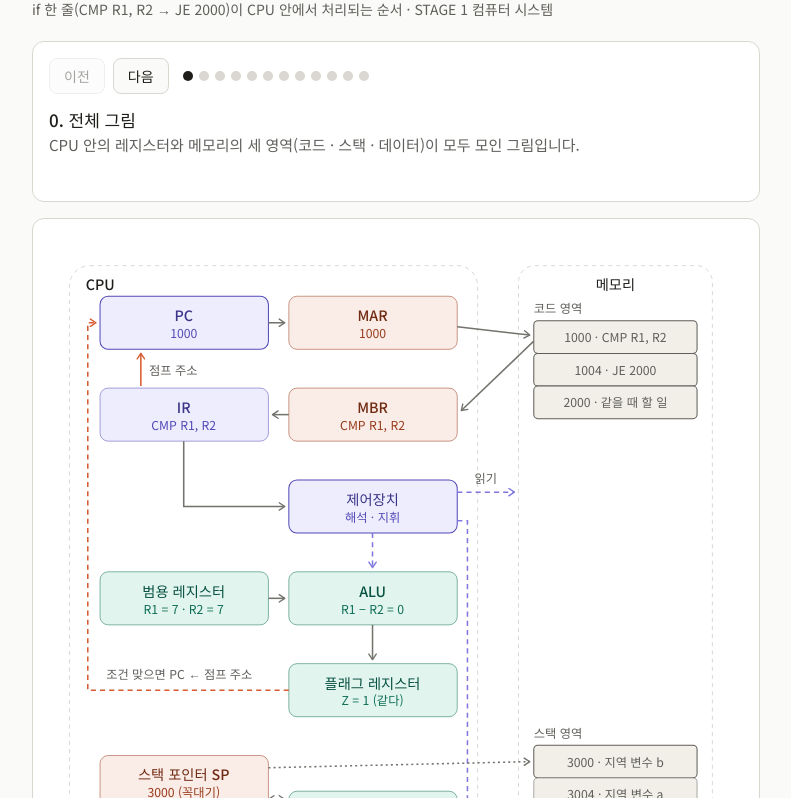
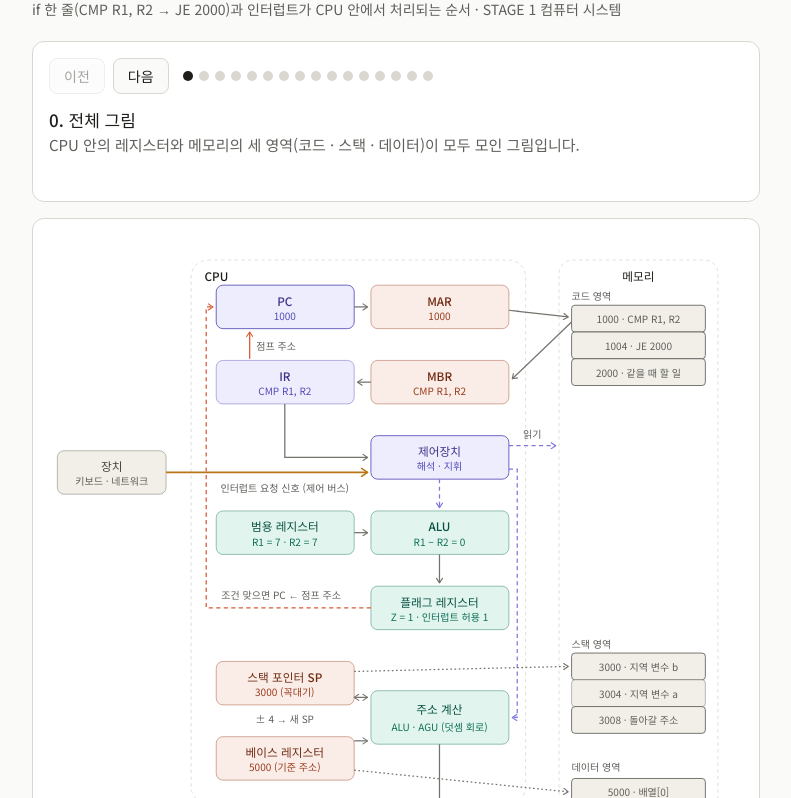
Before and after one commit to jungky4132/dev-study, a plain HTML site: page stage1/cpu-register.html in a window 1280 px wide. Shown: the part 72-870 px from the top of the page, without its empty margins (244-1035 px from the left). Drawn offline with Linux system fonts and the light colour scheme.

Commit message:
STAGE 1: CPU 레지스터 그림에 인터럽트 흐름 추가
- 장치 → 제어 버스 → 제어장치로 들어오는 인터럽트 요청 신호
- 플래그 레지스터에 인터럽트 허용 비트 표시
- 인터럽트 단계 4개 추가 (요청 도착 · 허용 확인 · 스택 백업 · 처리 후 복귀)

Co-Authored-By: Claude Opus 5.5 <noreply@anthropic.com>
Claude-Session: https://claude.ai/code/session_01R1MDXSgYngJUf4188WqAMk

```diff
--- a/stage1/cpu-register.html
+++ b/stage1/cpu-register.html
@@ -34,11 +34,12 @@ svg text{font-family:"Noto Sans KR",system-ui,sans-serif}
 footer{font-size:13px;color:var(--muted);margin-top:24px} a{color:var(--pu-s)}
 </style></head><body><main>
 <h1>CPU 레지스터 한 장 그림</h1>
-<p class="sub">if 한 줄(CMP R1, R2 → JE 2000)이 CPU 안에서 처리되는 순서 · STAGE 1 컴퓨터 시스템</p>
+<p class="sub">if 한 줄(CMP R1, R2 → JE 2000)과 인터럽트가 CPU 안에서 처리되는 순서 · STAGE 1 컴퓨터 시스템</p>
 <div class="panel"><div class="ctrl"><button id="prev">이전</button><button id="next">다음</button><div class="dots" id="dots"></div></div>
 <div id="stitle"></div><div id="sdesc"></div></div>
-<div class="panel"><svg id="fig" width="100%" role="img" aria-label="CPU 레지스터와 메모리 전체 구조도" viewBox="0 0 680 820" xmlns="http://www.w3.org/2000/svg">
+<div class="panel"><svg id="fig" width="100%" role="img" aria-label="CPU 레지스터, 메모리, 인터럽트 요청까지 포함한 전체 구조도" viewBox="0 0 830 820" xmlns="http://www.w3.org/2000/svg">
 <defs><marker id="arrow" viewBox="0 0 10 10" refX="8" refY="5" markerWidth="6" markerHeight="6" orient="auto-start-reverse"><path d="M2 1L8 5L2 9" fill="none" stroke="context-stroke" stroke-width="1.5" stroke-linecap="round" stroke-linejoin="round"/></marker></defs>
+<g transform="translate(150,0)">
 <rect x="20" y="30" width="400" height="650" rx="20" fill="none" stroke="var(--b)" stroke-width="0.5" stroke-dasharray="4 4"/>
 <text class="th" x="36" y="48" dominant-baseline="central">CPU</text>
 <rect x="460" y="30" width="190" height="736" rx="16" fill="none" stroke="var(--b)" stroke-width="0.5" stroke-dasharray="4 4"/>
@@ -73,7 +74,7 @@ footer{font-size:13px;color:var(--muted);margin-top:24px} a{color:var(--pu-s)}
 <g class="el c-teal" id="alu"><rect x="235" y="330" width="165" height="52" rx="8" stroke-width="0.5"/><text class="th" x="317" y="348" text-anchor="middle" dominant-baseline="central">ALU</text><text class="ts" x="317" y="366" text-anchor="middle" dominant-baseline="central">R1 − R2 = 0</text></g>
 <g class="el" id="a9"><line x1="215" y1="356" x2="231" y2="356" class="arr" marker-end="url(#arrow)"/></g>
 <g class="el" id="a10"><line x1="317" y1="382" x2="317" y2="416" class="arr" marker-end="url(#arrow)"/></g>
-<g class="el c-teal" id="flag"><rect x="235" y="420" width="165" height="52" rx="8" stroke-width="0.5"/><text class="th" x="317" y="438" text-anchor="middle" dominant-baseline="central">플래그 레지스터</text><text class="ts" x="317" y="456" text-anchor="middle" dominant-baseline="central">Z = 1 (같다)</text></g>
+<g class="el c-teal" id="flag"><rect x="235" y="420" width="165" height="52" rx="8" stroke-width="0.5"/><text class="th" x="317" y="438" text-anchor="middle" dominant-baseline="central">플래그 레지스터</text><text class="ts" x="317" y="456" text-anchor="middle" dominant-baseline="central" id="flagv">Z = 1 · 인터럽트 허용 1</text></g>
 <g class="el" id="a11"><path d="M235 446 H38 V86 H46" fill="none" stroke="#D85A30" stroke-width="1.5" stroke-dasharray="5 4" marker-end="url(#arrow)"/><text class="ts" x="56" y="430" dominant-baseline="central">조건 맞으면 PC ← 점프 주소</text></g>
 <g class="el c-coral" id="sp"><rect x="50" y="510" width="165" height="52" rx="8" stroke-width="0.5"/><text class="th" x="132" y="528" text-anchor="middle" dominant-baseline="central">스택 포인터 SP</text><text class="ts" x="132" y="546" text-anchor="middle" dominant-baseline="central" id="spv">3000 (꼭대기)</text></g>
 <g class="el" id="a14"><line x1="215" y1="522" x2="471" y2="516" class="arr" stroke-dasharray="2 3" marker-end="url(#arrow)"/></g>
@@ -89,12 +90,15 @@ footer{font-size:13px;color:var(--muted);margin-top:24px} a{color:var(--pu-s)}
 <line x1="320" y1="797" x2="350" y2="797" stroke="#7F77DD" stroke-width="1.5" stroke-dasharray="5 4"/><text class="ts" x="358" y="797" dominant-baseline="central">지휘 신호</text>
 <line x1="430" y1="797" x2="460" y2="797" stroke="#D85A30" stroke-width="1.5"/><text class="ts" x="468" y="797" dominant-baseline="central">PC 바꾸기</text>
 <line x1="540" y1="797" x2="570" y2="797" stroke="#73726c" stroke-width="1.5" stroke-dasharray="2 3"/><text class="ts" x="578" y="797" dominant-baseline="central">가리킴</text>
+</g>
+<g class="el c-gray" id="dev"><rect x="10" y="258" width="130" height="52" rx="8" stroke-width="0.5"/><text class="th" x="75" y="276" text-anchor="middle" dominant-baseline="central">장치</text><text class="ts" x="75" y="294" text-anchor="middle" dominant-baseline="central">키보드 · 네트워크</text></g>
+<g class="el" id="aint"><line x1="140" y1="284" x2="381" y2="284" stroke="#BA7517" stroke-width="2" marker-end="url(#arrow)"/><text class="ts" x="205" y="302" dominant-baseline="central">인터럽트 요청 신호 (제어 버스)</text></g>
 </svg></div>
-<footer><a href="../">← dev-study 목차</a> · 출처: 혼자 공부하는 컴퓨터구조+운영체제 섹션 4–5 학습 정리</footer>
+<footer><a href="../">← dev-study 목차</a> · 출처: 혼자 공부하는 컴퓨터구조+운영체제 섹션 4–5 학습 정리 (인터럽트 포함)</footer>
 </main>
 <script>
 const S=[
-{t:'0. 전체 그림',d:'CPU 안의 레지스터와 메모리의 세 영역(코드 · 스택 · 데이터)이 모두 모인 그림입니다.',on:null,v:{pcv:'1000',marv:'1000',mbrv:'CMP R1, R2',irv:'CMP R1, R2',spv:'3000 (꼭대기)'}},
+{t:'0. 전체 그림',d:'CPU 안의 레지스터와 메모리의 세 영역(코드 · 스택 · 데이터)이 모두 모인 그림입니다.',on:null,v:{pcv:'1000',marv:'1000',mbrv:'CMP R1, R2',irv:'CMP R1, R2',spv:'3000 (꼭대기)',flagv:'Z = 1 · 인터럽트 허용 1'}},
 {t:'1. 준비 (운영체제)',d:'운영체제가 명령어를 메모리 코드 영역에 올리고, PC에 첫 명령어 주소(1000)를, SP에 스택 시작 위치를 넣어 줍니다. 여기부터는 CPU가 혼자 돌립니다.',on:['pc','sp','m1000','m1004','m2000'],v:{pcv:'1000',marv:'—',mbrv:'—',irv:'—',spv:'3000 (꼭대기)'}},
 {t:'2. 인출 ① 주소 보내기',d:'PC의 주소 1000을 MAR에 복사하고, 제어장치가 메모리에 "읽기" 신호를 보냅니다. 주소는 MAR에서 주소 버스를 타고 메모리로 갑니다.',on:['pc','a1','mar','a2','cu','a6','m1000'],v:{pcv:'1000',marv:'1000',mbrv:'—',irv:'—'}},
 {t:'3. 인출 ② 명령어 받기 + PC + 1',d:'메모리 1000번지의 CMP R1, R2가 데이터 버스로 MBR에 들어오고 IR로 옮겨집니다. 이때 PC는 미리 +1되어 1004를 가리킵니다. 모든 명령어가 여기서 +1 됩니다.',on:['m1000','a3','mbr','a4','ir','pc'],v:{pcv:'1004 (+1)',marv:'1000',mbrv:'CMP R1, R2',irv:'CMP R1, R2'}},
@@ -105,7 +109,11 @@ const S=[
 {t:'8. 무조건 점프 · 함수 호출',d:'JMP나 CALL은 플래그를 보지 않고 IR에 적힌 주소로 PC를 바로 바꿉니다. CALL은 그 전에 "돌아갈 주소"를 스택에 push합니다.',on:['ir','a12','pc','m3008'],v:{irv:'CALL add',pcv:'add 시작 주소'}},
 {t:'9. 스택 push · pop (SP)',d:'제어장치가 주소 계산 회로에 지시하면 SP에서 4를 빼(push) 새 SP를 만들고 그 칸에 값을 씁니다. pop은 값을 읽고 4를 더합니다. SP는 항상 스택 꼭대기를 가리킵니다.',on:['cu','a8','agu','a13','sp','a14','m3000'],v:{spv:'3000 → 2996 (push)',irv:'PUSH'}},
 {t:'10. 베이스 레지스터 + 오프셋',d:'LOAD R1, [BR + 8]이 오면 주소 계산이 베이스 레지스터의 5000에 오프셋 8을 더해 5008을 만들고 배열[2]를 읽습니다. 베이스 레지스터 값은 바뀌지 않습니다.',on:['cu','a8','br','a15','agu','a17','m5008','a16','m5000'],v:{irv:'LOAD R1, [BR+8]',spv:'3000 (꼭대기)'}},
-{t:'11. 반복',d:'명령어 하나가 끝나면 PC가 가리키는 주소로 2단계(인출)부터 다시 시작합니다. 사이클 사이에 인터럽트가 오면 PC를 스택에 저장하고 처리 코드로 점프했다가 돌아옵니다.',on:null,v:{pcv:'다음 주소',marv:'—',mbrv:'—',irv:'—',spv:'3000 (꼭대기)'}}];
+{t:'11. 인터럽트 요청 도착',d:'키보드 입력이나 네트워크 수신처럼 장치가 처리를 요청하면, 인터럽트 요청 신호가 제어 버스를 타고 제어장치로 들어옵니다(초인종). 제어장치는 명령어 하나를 끝낼 때마다 이 신호가 왔는지 확인합니다.',on:['dev','aint','cu'],v:{pcv:'다음 명령어 주소',irv:'실행 중이던 명령어',marv:'—',mbrv:'—',spv:'3000 (꼭대기)'}},
+{t:'12. 받아들일지 확인 (인터럽트 플래그)',d:'요청이 왔으면 제어장치가 플래그 레지스터의 인터럽트 플래그를 봅니다(방해 금지 팻말). 1이면 받아들이고, 0이면 무시하고 하던 일을 계속합니다. 요청이 플래그에 표시되는 것이 아니라, 플래그는 허용 스위치입니다.',on:['dev','aint','cu','flag'],v:{flagv:'인터럽트 허용 1 → 받아들임'}},
+{t:'13. 하던 일 백업 (스택에 push)',d:'제어장치의 지시로 지금의 PC와 플래그를 스택에 push합니다. 주소 계산 회로가 SP에서 4씩 빼 새 꼭대기를 만들고, 그 칸에 값을 씁니다. 돌아올 때 그대로 되돌리기 위해서입니다.',on:['cu','pc','flag','a8','agu','a13','sp','a14','m3000'],v:{spv:'2996 (PC·플래그 저장)'}},
+{t:'14. 처리 코드로 점프 → 끝나면 복귀',d:'PC를 인터럽트 처리 코드(운영체제가 준비해 둔 코드)의 주소로 바꿔 실행합니다. 처리가 끝나면 스택에서 PC와 플래그를 pop해 되돌리고, 하던 명령어 다음부터 이어서 실행합니다. 정전처럼 급한 인터럽트(NMI)는 인터럽트 플래그가 0이어도 막을 수 없습니다.',on:['pc','sp','a14','m3000','cu'],v:{pcv:'처리 코드 → 복귀',spv:'3000 (꼭대기)'}},
+{t:'15. 반복',d:'명령어 하나가 끝나면 PC가 가리키는 주소로 2단계(인출)부터 다시 시작합니다. 제어장치는 클럭, IR의 명령어, 플래그, 제어 버스 신호(인터럽트 포함) 네 가지를 받아 매번 무엇을 할지 정합니다. 이 사이클이 1초에 수십억 번 반복됩니다.',on:null,v:{pcv:'다음 주소',marv:'—',mbrv:'—',irv:'—',spv:'3000 (꼭대기)',flagv:'Z = 1 · 인터럽트 허용 1'}}];
 let i=0;const cur={};const fig=document.getElementById('fig');const dots=document.getElementById('dots');
 S.forEach((s,k)=>{const d=document.createElement('button');d.className='dot';d.setAttribute('aria-label',s.t);d.onclick=()=>{i=k;rebuild();};dots.append(d);});
 function rebuild(){Object.keys(cur).forEach(k=>delete cur[k]);for(let k=0;k<=i;k++)Object.assign(cur,S[k].v);draw();}
```
Also changed, not shown: index.html (+1 -1 lines), 1 other file.
